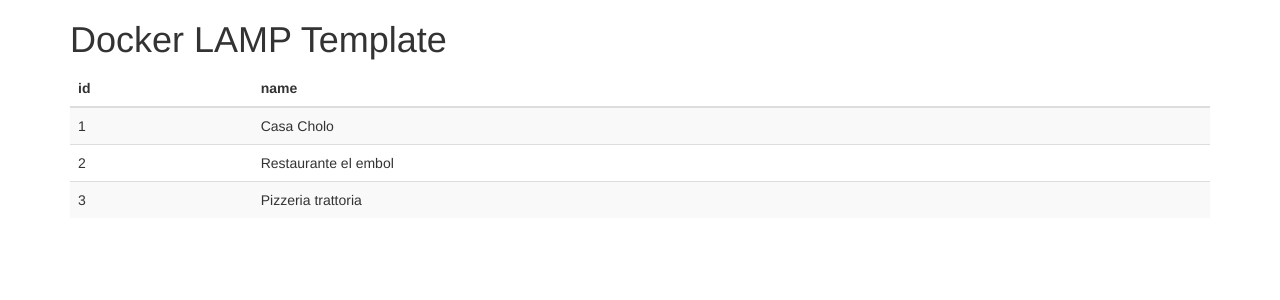
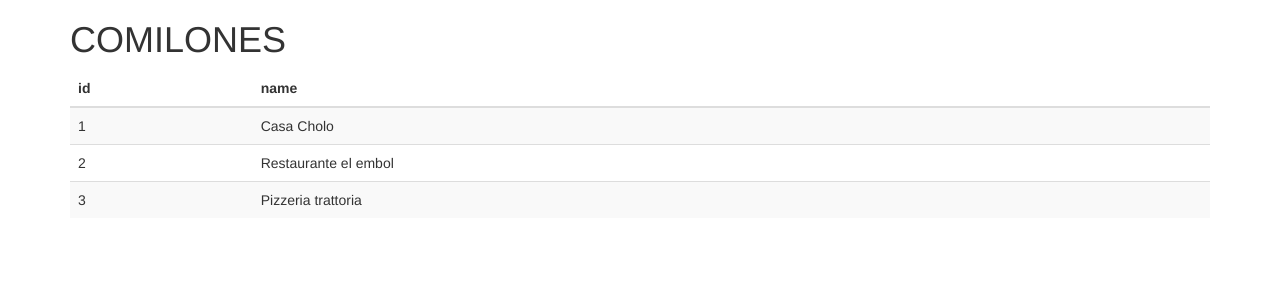
Before and after one commit to Cainuriel/comilones, a PHP site: page / in a window 1280 px wide. Shown: the top 300 px of the page. Run offline with PHP 8.4, Linux system fonts and the light colour scheme; data comes from the database, SQL or seed files in the repository; data that the repository does not hold is empty.

```diff
--- a/www/index.php
+++ b/www/index.php
@@ -11,7 +11,7 @@
 </head>
 <body>
 <div class="container">
-    <?php echo "<h1>Docker LAMP Template</h1>"; ?>
+    <?php echo "<h1>COMILONES</h1>"; ?>
 
     <?php
 
```
Also changed, not shown: 14 other files.
